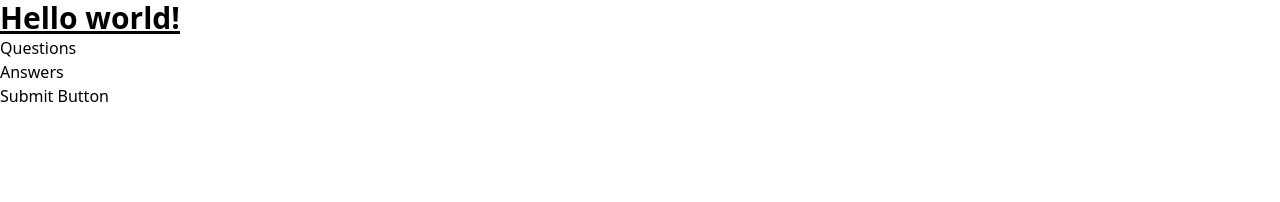
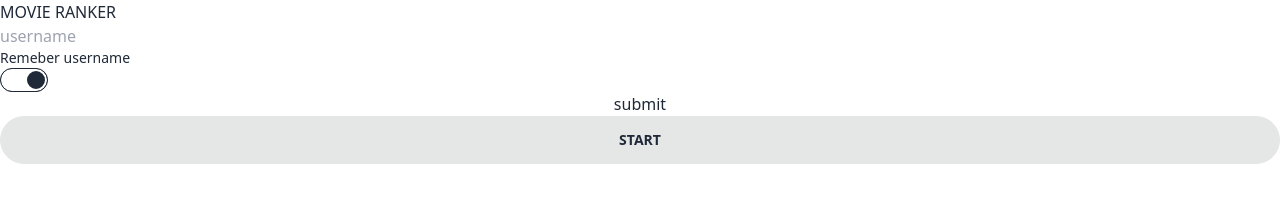
Before and after one commit to hansonnick25/movie-quiz, a plain HTML site: page index.html in a window 1280 px wide. Drawn offline with nearby package versions, Linux system fonts and the light colour scheme; no server answers.

Commit message:
Drafted the HTML framwork for main page of the app

```diff
--- a/index.html
+++ b/index.html
@@ -5,34 +5,30 @@
     <meta name="viewport" content="width=device-width, initial-scale=1.0" />
     <meta http-equiv="X-UA-Compatible" content="ie=edge" />
     <link rel="stylesheet" href="assets/css/style.css" />
-    <script src="https://cdn.tailwindcss.com"></script>
-    <script>
-      tailwind.config = {
-        theme: {
-          extend: {
-            colors: {
-              clifford: '#da373d',
-            }
-          }
-        }
-      }
-    </script>
+      <link href="https://cdn.jsdelivr.net/npm/daisyui@3.5.0/dist/full.css" rel="stylesheet" type="text/css"/>
+      <script src="https://cdn.tailwindcss.com"></script>
+
+
     <title>Movie Quiz</title>
   </head>
   <body>
-    <h1 class="text-3xl font-bold underline">
-      Hello world!
-    </h1>
-    <main>
-      <div id="title"></div>
-      <div>Questions</div>
-      <div id="quote"></div>
-      <div>Answers</div>
-      <div id="trailer"></div>
-      <div>Submit Button</div>
-    </main>
-  </body>
+    <div class="card">
+      <h1 class="heading"> MOVIE RANKER</h1>
+      <div class="search">
+        <input type="text" placeholder="username" class="input-bordered input-error w-full max-w-xs" />
+        <div class="form-control">
+          <label class="lable cursor-pointer"></label>
+<span class="label-text">Remeber username</span>
+<input type="checkbox" class="toggle"checked/>
+<input type="submit" value="submit">
+<button id="startButton" class="btn btn-active rounded-full">Start</button>
+   </div>
+  </div>
+</div>
 
+
+
+</body>
   <script src="https://ajax.googleapis.com/ajax/libs/jquery/3.7.0/jquery.min.js"></script>
   <script src="assets/js/script.js"></script>
 </html>
```
